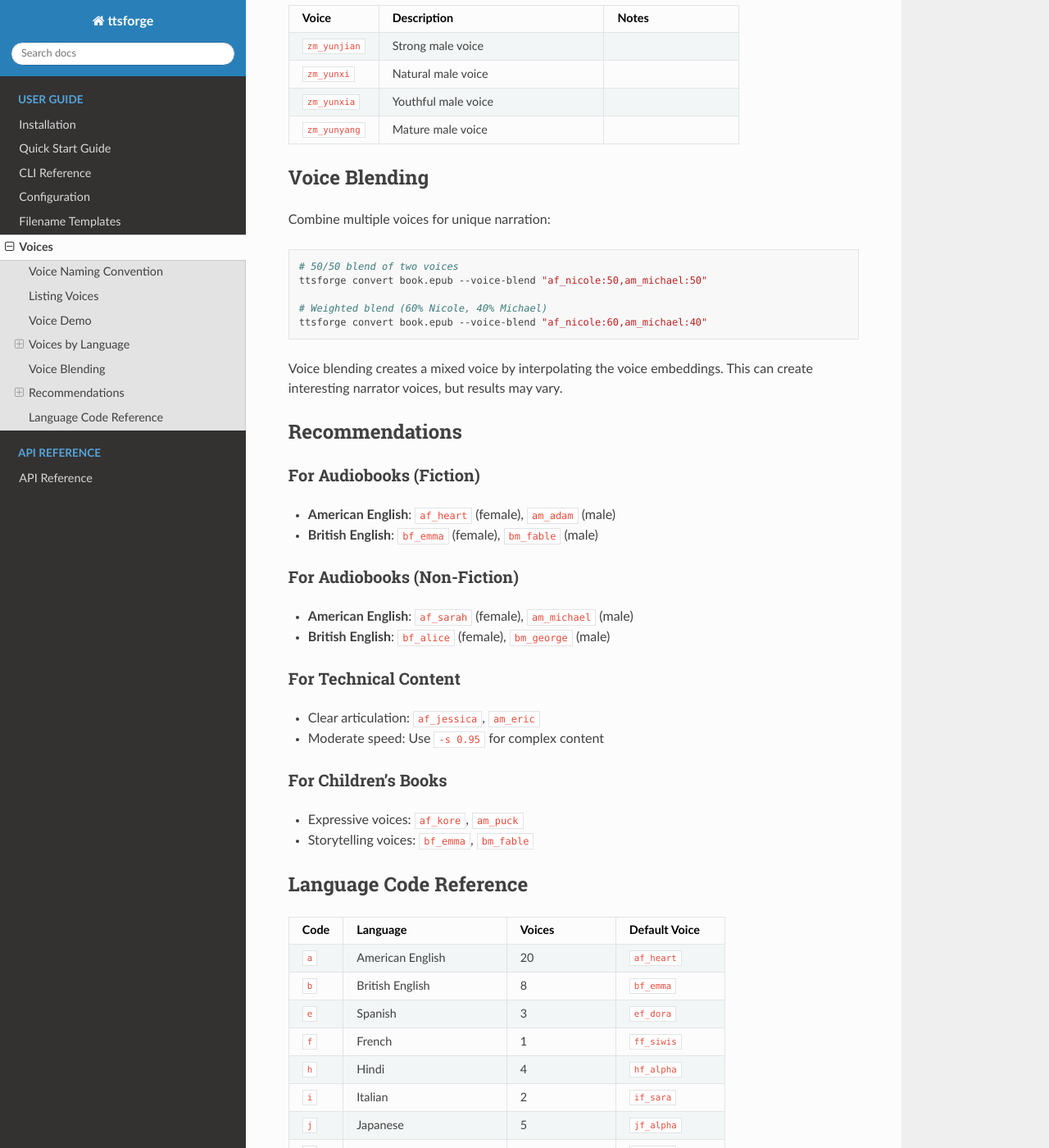
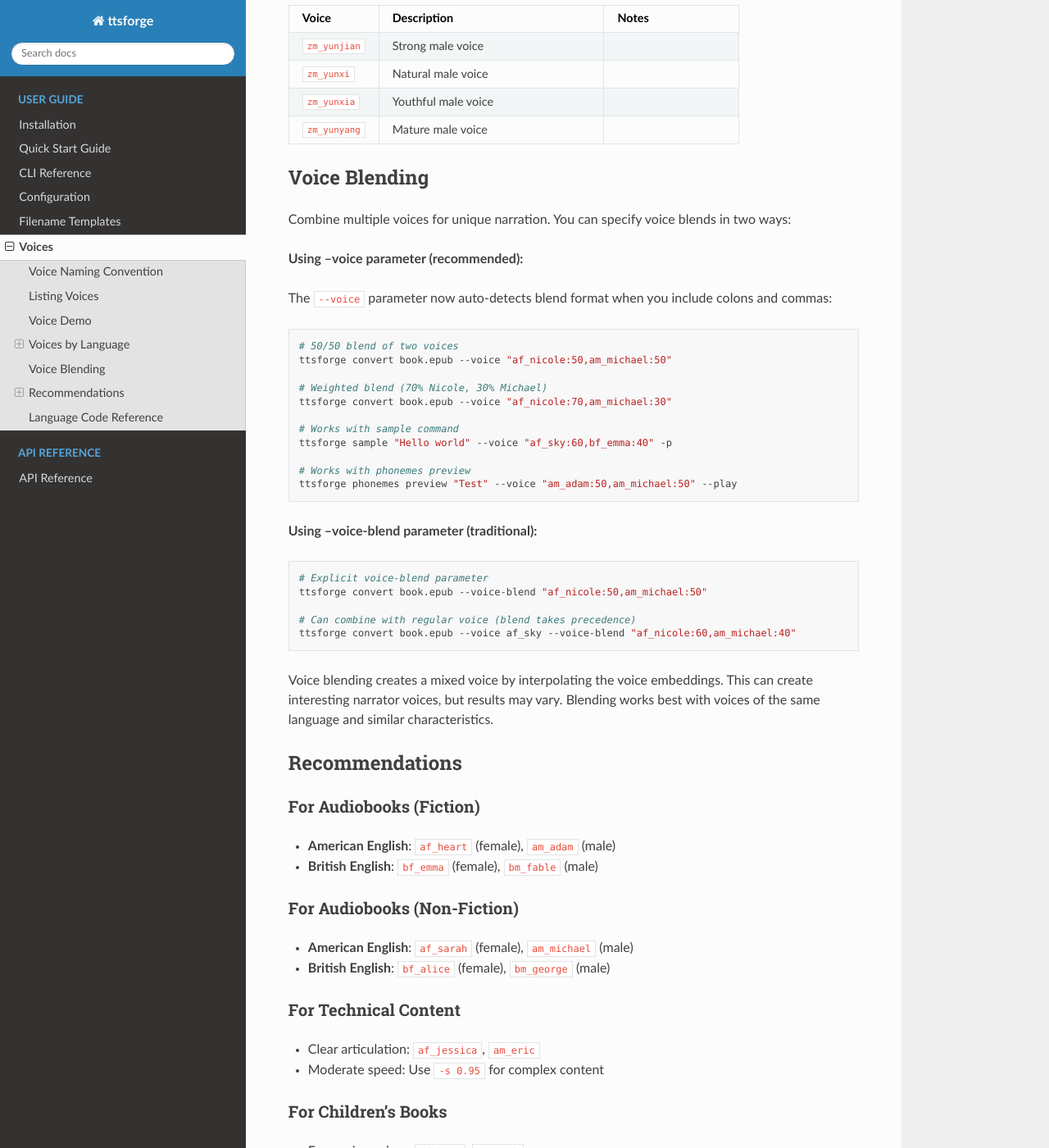
Before and after one commit to holgern/ttsforge, a Sphinx documentation site: the page built from docs/voices.rst, in a window 1280 px wide and 1400 px high, scrolled down 5206 px. Shown: the whole window at 82% size. Built offline with Sphinx 7.4.7 and the Read the Docs theme 3.1.0, drawn with Linux system fonts in a browser that asks for light colours.

Commit message:
doc: update doc about voice blending

```diff
--- a/docs/voices.rst
+++ b/docs/voices.rst
@@ -427,18 +427,39 @@ Mandarin Chinese (z)
 Voice Blending
 --------------
 
-Combine multiple voices for unique narration:
+Combine multiple voices for unique narration. You can specify voice blends in two ways:
+
+**Using --voice parameter (recommended):**
+
+The ``--voice`` parameter now auto-detects blend format when you include colons and commas:
 
 .. code-block:: bash
 
    # 50/50 blend of two voices
+   ttsforge convert book.epub --voice "af_nicole:50,am_michael:50"
+
+   # Weighted blend (70% Nicole, 30% Michael)
+   ttsforge convert book.epub --voice "af_nicole:70,am_michael:30"
+
+   # Works with sample command
+   ttsforge sample "Hello world" --voice "af_sky:60,bf_emma:40" -p
+
+   # Works with phonemes preview
+   ttsforge phonemes preview "Test" --voice "am_adam:50,am_michael:50" --play
+
+**Using --voice-blend parameter (traditional):**
+
+.. code-block:: bash
+
+   # Explicit voice-blend parameter
    ttsforge convert book.epub --voice-blend "af_nicole:50,am_michael:50"
 
-   # Weighted blend (60% Nicole, 40% Michael)
-   ttsforge convert book.epub --voice-blend "af_nicole:60,am_michael:40"
+   # Can combine with regular voice (blend takes precedence)
+   ttsforge convert book.epub --voice af_sky --voice-blend "af_nicole:60,am_michael:40"
 
 Voice blending creates a mixed voice by interpolating the voice embeddings.
-This can create interesting narrator voices, but results may vary.
+This can create interesting narrator voices, but results may vary. Blending works best
+with voices of the same language and similar characteristics.
 
 
 Recommendations
```
Also changed, not shown: README.md (+13 -0 lines), docs/cli.rst (+27 -3 lines), docs/quickstart.rst (+25 -0 lines).
